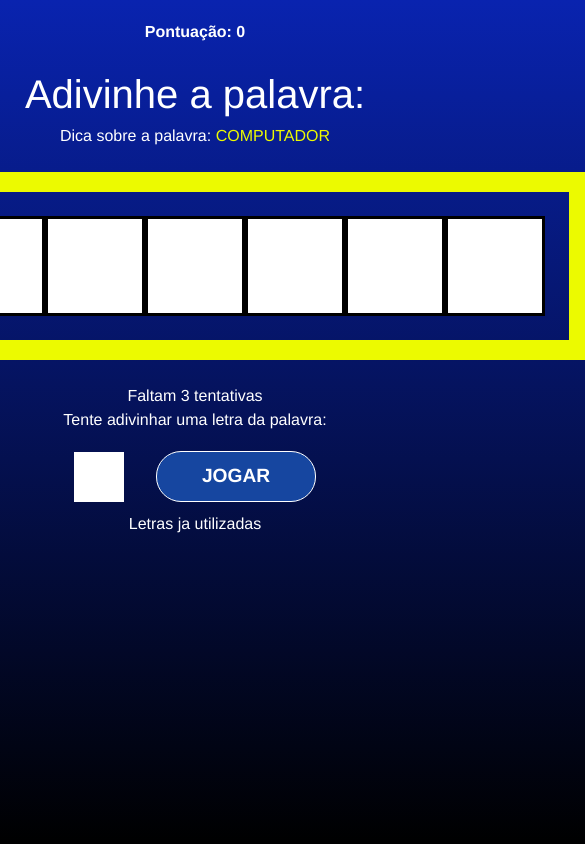
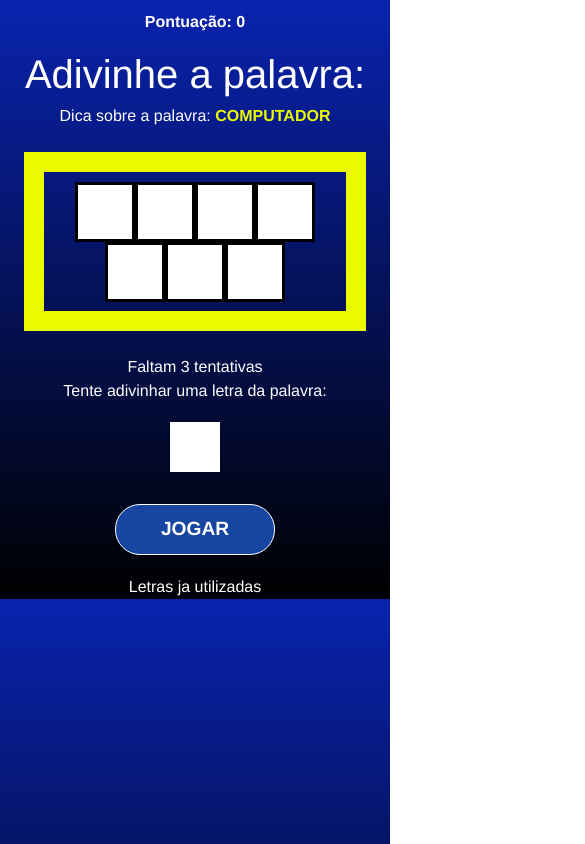
Before and after one commit to ursarah/secretWord_in_react, a React (Vite) app: page / in a window 390 px wide. Both pictures are taken after a click on the button "COMEÇAR O JOGO". Shown: the top 844 px of the page, 585 px wide, since content can reach past the window. Built offline with nearby package versions, Linux system fonts and the light colour scheme.

Commit message:
fazendo o responsivo

```diff
--- a/index.html
+++ b/index.html
@@ -1,13 +1,16 @@
 <!DOCTYPE html>
 <html lang="en">
+
 <head>
   <meta charset="UTF-8" />
   <link rel="icon" type="image/svg+xml" href="/vite.svg" />
   <meta name="viewport" content="width=device-width, initial-scale=1.0" />
-    <title>Vite + React</title>
+  <title>Secret Word</title>
 </head>
-  <body>
+
+<body class="body md:h-screen">
   <div id="root"></div>
   <script type="module" src="/src/main.jsx"></script>
 </body>
+
 </html>
--- a/src/App.css
+++ b/src/App.css
@@ -4,12 +4,3 @@
   box-sizing: border-box;
   font-family: Helvetica;
 }
-
-html,
-body {
-  height: 100%;
-}
-body {
-  background: linear-gradient(180deg, rgba(9, 35, 175, 1) 0%, rgba(0, 0, 0, 1) 100%);
-  color: #fff;
-}
--- a/src/components/Game.jsx
+++ b/src/components/Game.jsx
@@ -26,34 +26,53 @@ function Game({
 
   return (
     <div>
-      <p className="m-[20px]">
+      <p className="m-[10px]">
         <span className="font-bold">Pontuação: {score}</span>
       </p>
       <h1 className="text-[2.5rem]">Adivinhe a palavra:</h1>
       <h3 className="tip">
-        Dica sobre a palavra:{' '}
-        <span className="text-[#ecfa00] text-bold">{pickedCategory.toUpperCase()}</span>
+        Dica sobre a palavra:
+        <span className="text-[#ecfa00] font-bold"> {pickedCategory.toUpperCase()}</span>
       </h3>
-      <div className="flex m-[1.5em] p-[1.5em] border-[20px] border-solid border-[#ecfa00]">
+
+      {letters.length >= 6 ? (
+        <div className="flex flex-wrap justify-center m-[1.5em] p-[.6em] border-[20px] border-solid border-[#ecfa00]">
           {letters.map((letter, i) =>
             guessedLetters.includes(letter) ? (
-            <span key={i} className="space">
+              <span key={i} className="space md:h-[100px] md:w-[100px]">
                 {letter}
               </span>
             ) : (
-            <span key={i} className="space"></span>
+              <span key={i} className="space md:h-[100px] md:w-[100px]"></span>
             )
           )}
         </div>
+      ) : (
+        <div className="flex justify-center m-[1.5em] p-[1em] border-[20px] border-solid border-[#ecfa00]">
+          {letters.map((letter, i) =>
+            guessedLetters.includes(letter) ? (
+              <span key={i} className="space md:h-[100px] md:w-[100px]">
+                {letter}
+              </span>
+            ) : (
+              <span key={i} className="space md:h-[100px] md:w-[100px]"></span>
+            )
+          )}
+        </div>
+      )}
       <div className="letterContainer">
         <p>Faltam {guesses} tentativas</p>
         <p className="mb-[1.2em]">Tente adivinhar uma letra da palavra:</p>
-        <form className="flex items-center justify-center mb-[10px]" onSubmit={handleSubmit}>
+        <form
+          className="flex flex-col items-center justify-between mb-[20px] md:flex-row md:justify-center"
+          onSubmit={handleSubmit}
+        >
           <input
-            className="h-[50px] w-[50px] text-[2em] text-center mr-[1em] text-black"
+            className="mb-[1em] h-[50px] w-[50px] text-[2em] text-center md:mr-[1em] text-black"
             type="text"
             name="letter"
             maxLength="1"
+            // 4.1 - pego o valor que foi digitado
             onChange={(e) => setLetter(e.target.value)}
             value={letter}
             // como se desse um query select
--- a/src/components/StartScream.jsx
+++ b/src/components/StartScream.jsx
@@ -1,8 +1,9 @@
 function StartScream({ startGame }) {
   return (
-    <div>
+    <div className="h-screen">
       <h1 className="text-[3.5em]">Secret Word</h1>
       <p className="my-[2em] text-[#ecfa00]">Clique no botão abaixo para começar a jogar</p>
+      {/* 2 - Clicando no botão vai executar a função la no aap.jsx  */}
       <button className="btn" onClick={startGame}>
         Começar o jogo
       </button>
--- a/tailwind.config.js
+++ b/tailwind.config.js
@@ -29,16 +29,19 @@ export default {
         },
 
         '.space': {
-          fontSize: "70px",
+          fontSize: "35px",
           lineHeight: "1.5",
           border: "3px solid #000",
-          height: "100px",
-          width: "100px",
+          height: "60px",
+          width: "60px",
           textTransform: "uppercase",
           backgroundColor: "#fff",
           color: "#000",
           fontWeight: "bold"
-
+        },
+        ".body": {
+          background: "linear-gradient(180deg, rgba(9, 35, 175, 1) 0%, rgba(0, 0, 0, 1) 100%)",
+          color: "#fff",
         }
       }
       )
```
Also changed, not shown: src/App.jsx (+5 -5 lines). Lines whose indentation alone changed are shown as unchanged.
